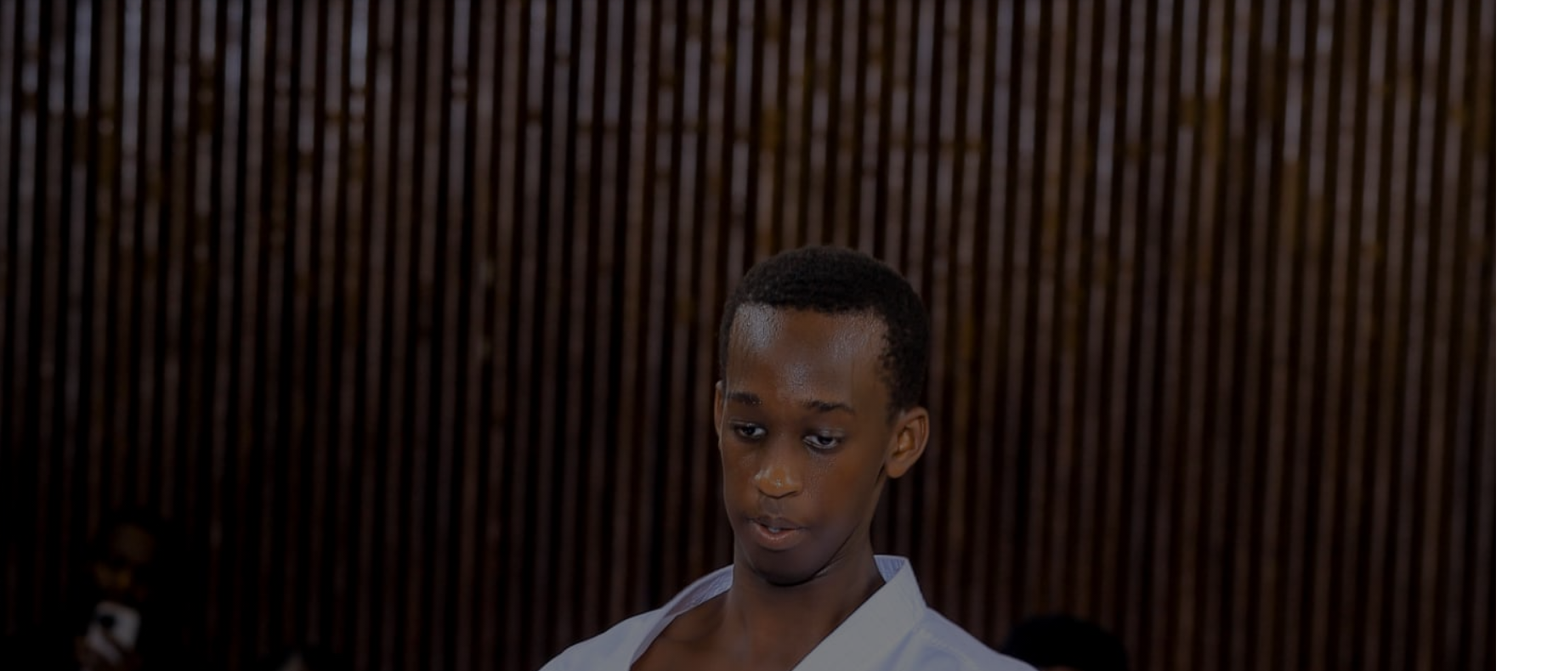
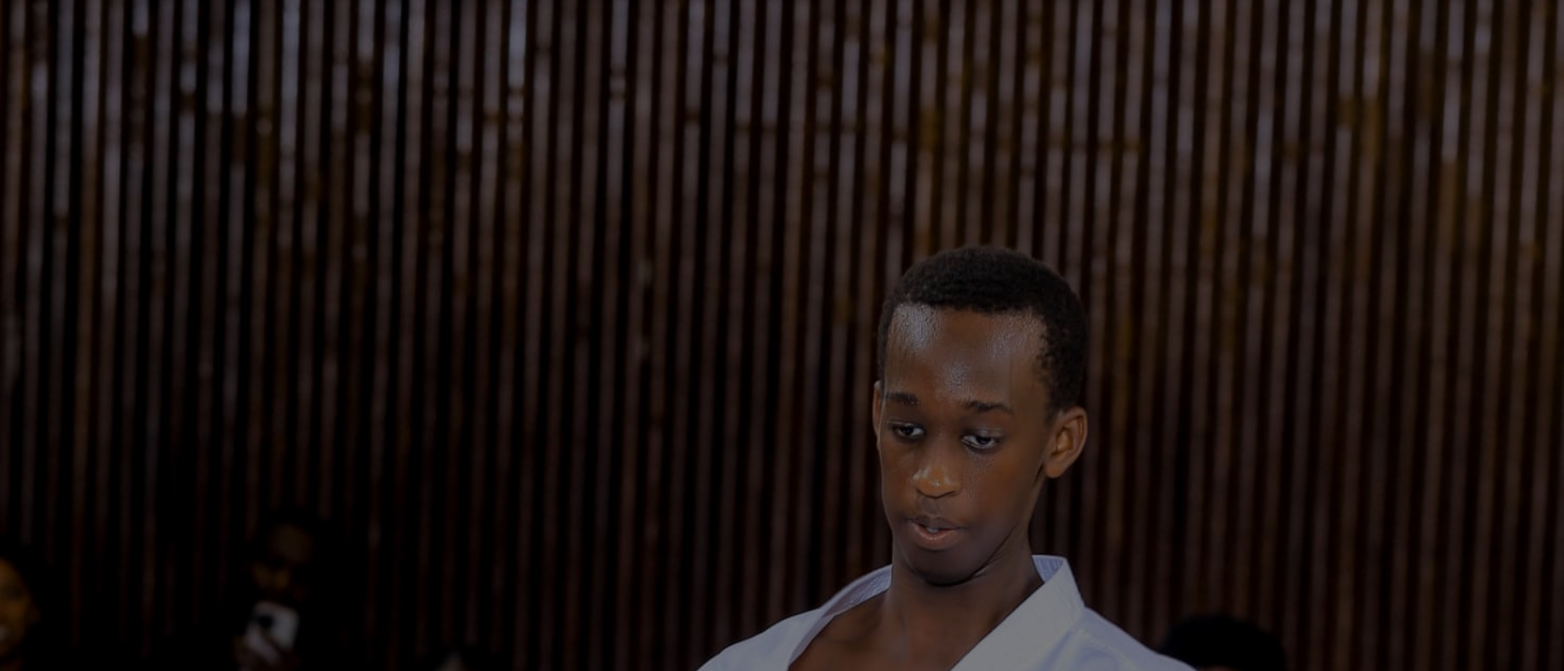
Before and after one commit to linda924/LYN-S-KARATE-ACADEMY, a plain HTML site: page index.html in a window 1280 px wide. Shown: the part 111-901 px from the top of the page at 85% size, 1840 px wide, since content can reach past the window. Drawn offline with Linux system fonts and the light colour scheme.

Commit message:
update my work

```diff
--- a/index.html
+++ b/index.html
@@ -107,9 +107,8 @@
         .hero {
             background: linear-gradient(rgba(0, 0, 0, 0.5), rgba(0, 0, 0, 0.5)), url(FRONT\ KICK.jpg );
             background-size: cover;
-            background-position: center;
             height:400vh;
-            width: 220vmin;
+            width: 230vmin;
             display: flex;
             align-items: center;
             text-align: center;
```
Also changed, not shown: script.html (+1 -1 lines).
